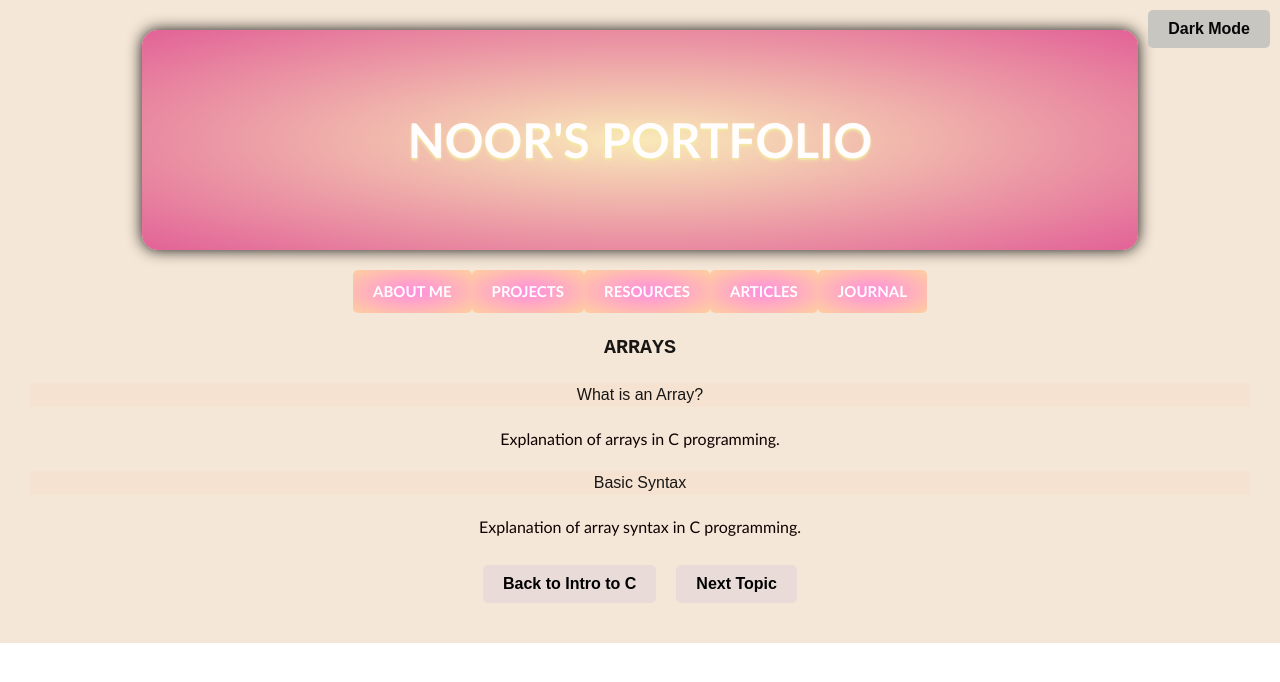
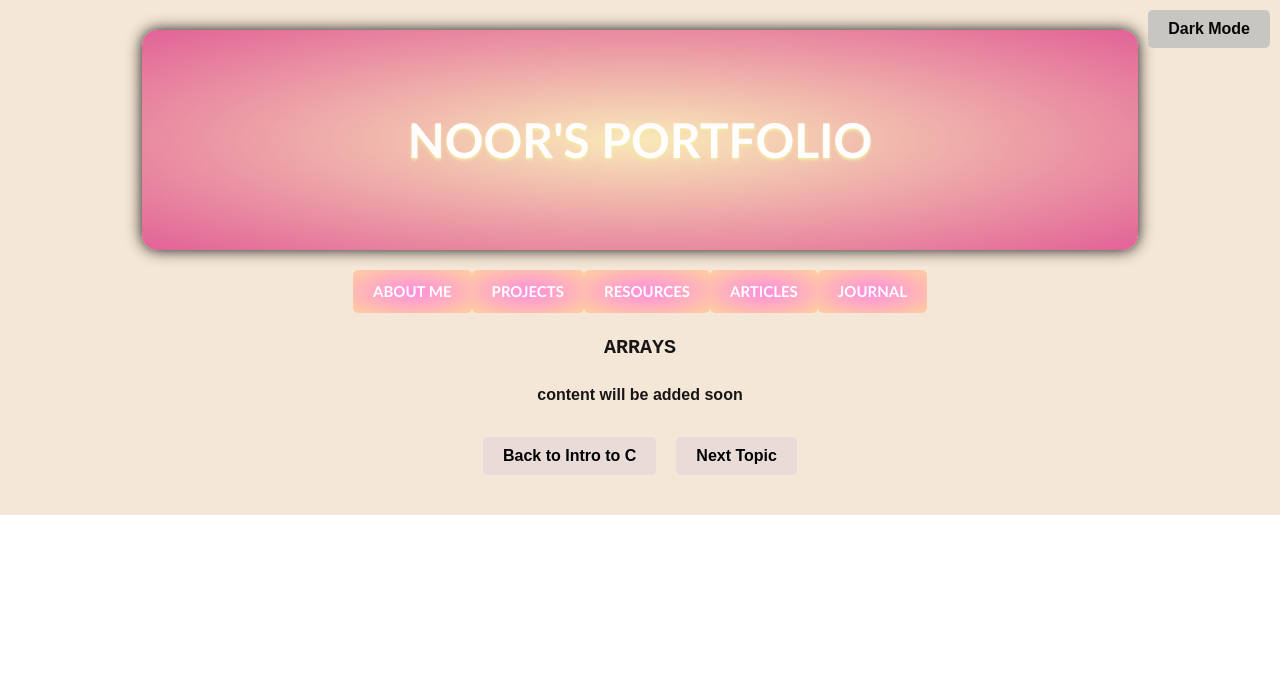
Before and after one commit to noorbabar/noorportfolio, a React (Vite) app in the folder Noorportfolio/frontend/: page /arrays in a window 1280 px wide. Shown: the top 682 px of the page. Built offline with nearby package versions, Linux system fonts and the light colour scheme.

Commit message:
removed unfinished commit content

```diff
--- a/Noorportfolio/frontend/src/App.css
+++ b/Noorportfolio/frontend/src/App.css
@@ -98,9 +98,8 @@ h1 {
 
 h3 {
   color: rgba(0, 0, 0, 0.904);
-  background-color: #f3dac971;
   font-size: medium;
-  font-weight: 500;
+  font-weight: 600;
   font-family: sans-serif;
   text-align: center;
   margin-bottom: 20px;
--- a/Noorportfolio/frontend/src/components/Course/1511/Arrays.jsx
+++ b/Noorportfolio/frontend/src/components/Course/1511/Arrays.jsx
@@ -16,12 +16,10 @@ const Arrays = () => {
     <div>
       <h1> ARRAYS</h1>
       <section>
-        <h3>What is an Array?</h3>
-        <p>Explanation of arrays in C programming.</p>
+        <h3> content will be added soon</h3>
+        <p></p>
       </section>
       <section>
-        <h3>Basic Syntax</h3>
-        <p>Explanation of array syntax in C programming.</p>
       </section>
 
       <button onClick={handleBackClick} className="back-button">
--- a/Noorportfolio/frontend/src/components/Course/1511/IntroToC.jsx
+++ b/Noorportfolio/frontend/src/components/Course/1511/IntroToC.jsx
@@ -16,12 +16,10 @@ const IntroToC = () => {
     <div>
       <h1> INTRO TO C PROGRAMMING</h1>
       <section>
-        <h3>WHAT IS C?</h3>
-        <p>Introduction to C programming language.</p>
+      <h3> content will be added soon</h3>
+        <p></p>
       </section>
       <section>
-        <h3>Basic Syntax</h3>
-        <p>Explanation of basic syntax in C programming.</p>
       </section>
 
       <button onClick={handleBackClick} className="back-button">
```
